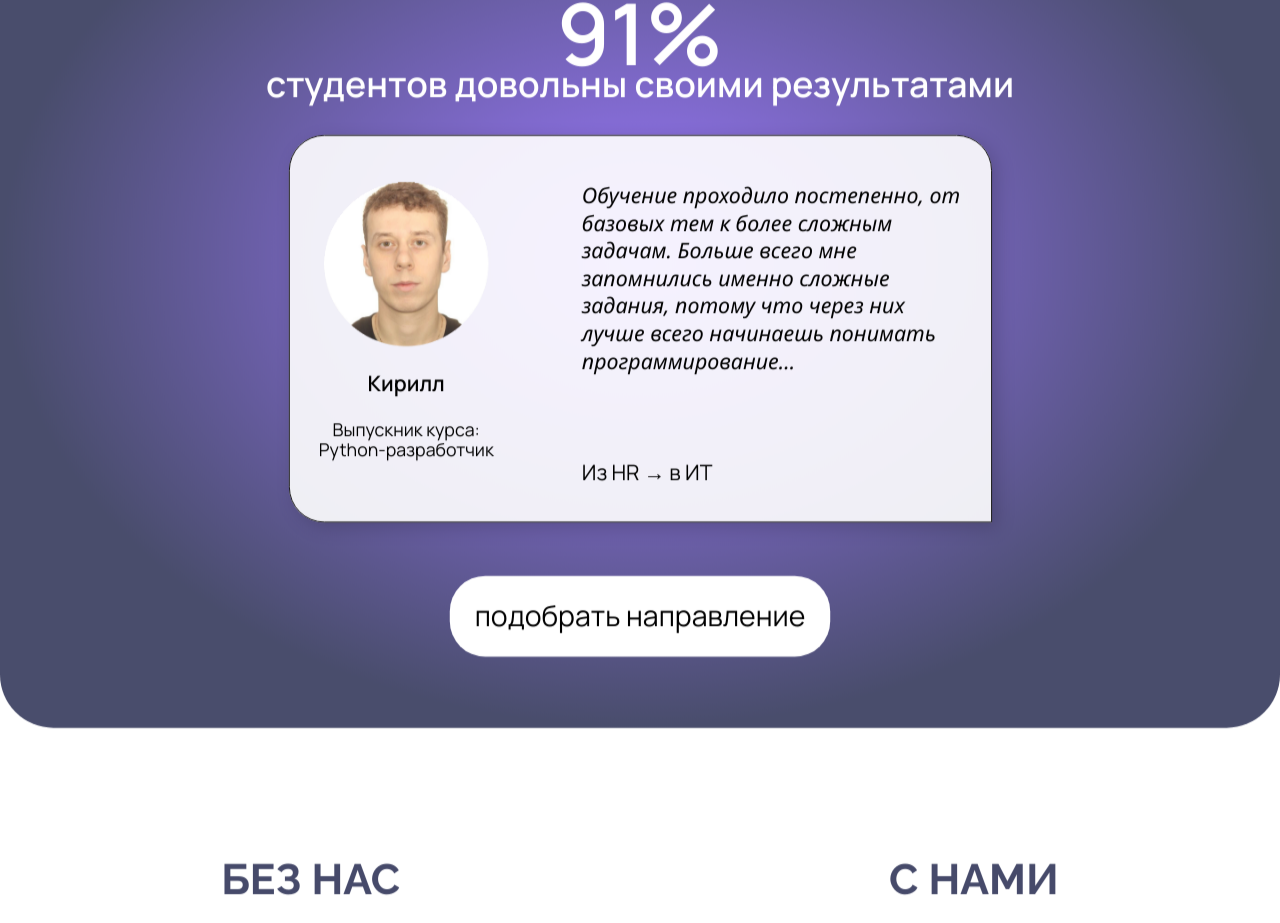
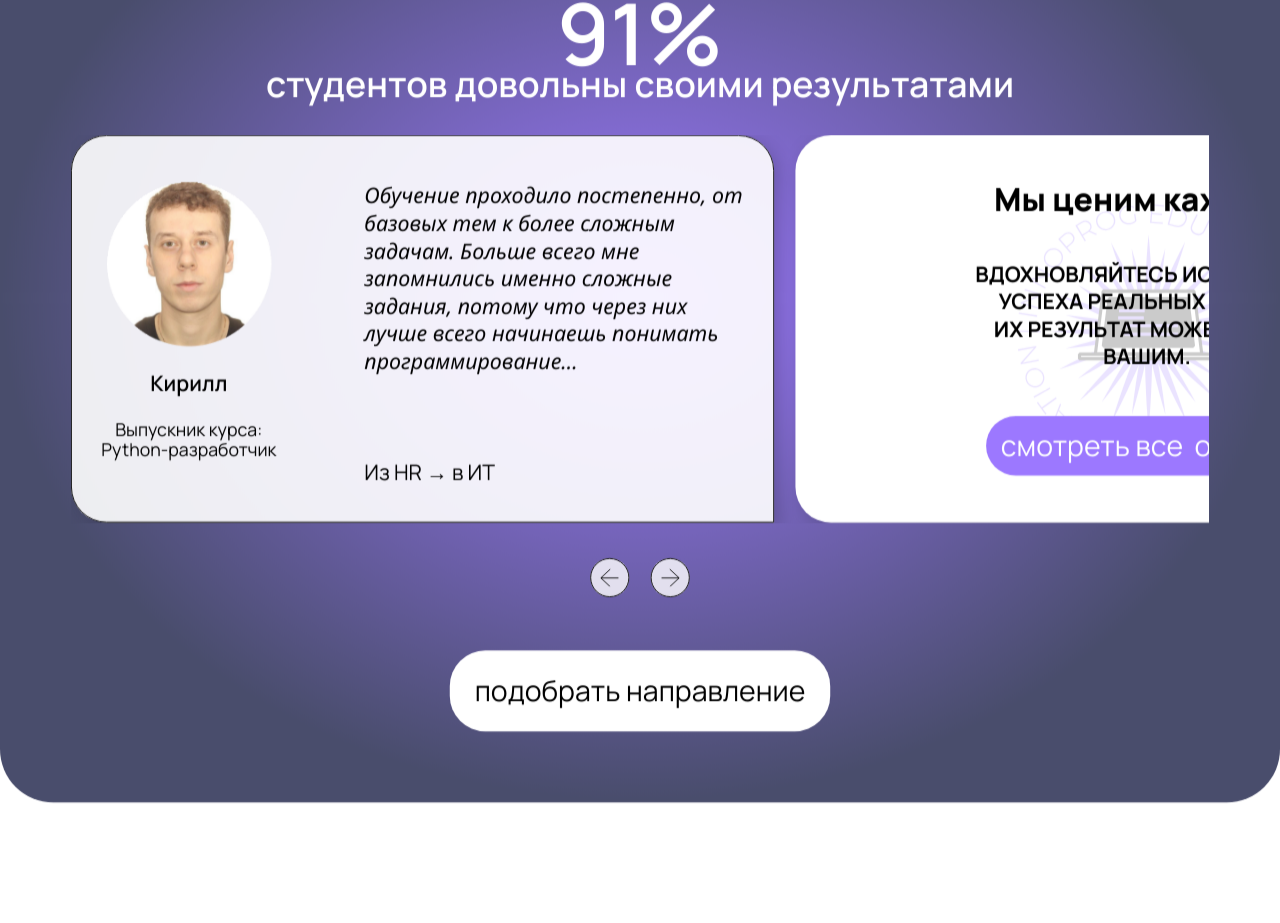
Before and after one commit to rafailvv/innoprog-website, a React (Vite) app: page / in a window 1280 px wide. Shown: the part 9858-10781 px from the top of the page. Built offline with nearby package versions, Linux system fonts and the light colour scheme.

Commit message:
Restore desktop reviews side card

```diff
--- a/src/imports/MainScreenDesktop/MainScreenDesktop.tsx
+++ b/src/imports/MainScreenDesktop/MainScreenDesktop.tsx
@@ -1554,11 +1554,12 @@ function Frame44() {
 
 function Frame50() {
   return (
-    <div className="content-stretch flex gap-[24px] items-center justify-center relative shrink-0 w-[1280px]">
+    <div className="content-stretch flex gap-[24px] items-center relative shrink-0 w-[1280px] site-carousel" data-carousel="reviews" tabIndex={0}>
       <div className="bg-[rgba(255,255,255,0.9)] h-[436px] relative rounded-bl-[40px] rounded-tl-[40px] rounded-tr-[40px] shrink-0 w-[791px]" data-name="отзыв">
         <div aria-hidden="true" className="absolute border border-black border-solid inset-0 pointer-events-none rounded-bl-[40px] rounded-tl-[40px] rounded-tr-[40px] shadow-[6px_6px_20px_0px_rgba(0,0,0,0.17)]" />
         <Frame48 />
       </div>
+      <Frame44 />
     </div>
   );
 }
@@ -1599,6 +1600,7 @@ function Frame76() {
     <div className="content-stretch flex flex-col gap-[40px] items-center relative shrink-0">
       <Frame54 />
       <Frame50 />
+      <Frame63 />
     </div>
   );
 }
```
